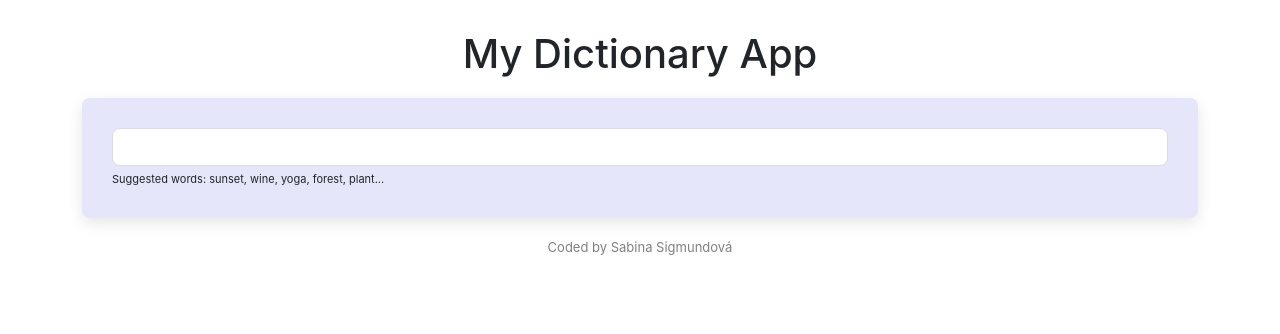
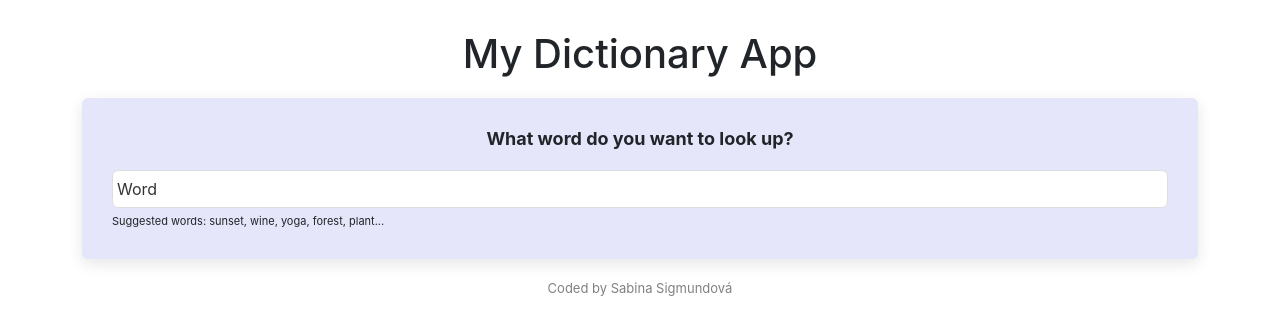
Before and after one commit to SabinaSig/dictionary-project, a React (Create React App) app: page / in a window 1280 px wide. Shown: the top 334 px of the page. Built offline with nearby package versions, Linux system fonts and the light colour scheme; no server answers.

Commit message:
Styling the components (UX)

```diff
--- a/src/Dictionary.css
+++ b/src/Dictionary.css
@@ -1,7 +1,7 @@
 .Dictionary section {
   background: lavender;
   padding: 30px;
-  border-radius: 8px;
+  border-radius: 6px;
   box-shadow: 0 5px 15px rgba(0, 0, 0, 0.1);
   margin: 20px 0;
 }
@@ -10,7 +10,7 @@
   width: 100%;
   padding: 6px 4px;
   border: 1px solid #ddd;
-  border-radius: 8px;
+  border-radius: 6px;
   color: #333;
 }
 
@@ -18,3 +18,9 @@
   font-size: 11px;
   margin-top: 5px;
 }
+
+.Dictionary h1 {
+  font-size: 18px;
+  font-weight: bold;
+  margin-bottom: 20px;
+}
--- a/src/Dictionary.js
+++ b/src/Dictionary.js
@@ -42,8 +42,9 @@
     return (
         <div className="Dictionary">
             <section>
+            <h1> What word do you want to look up? </h1>
         <form onSubmit={handleSubmit} >
-            <input type="search" onChange={handleKeywordChange} />
+            <input type="search" onChange={handleKeywordChange} defaultValue={props.defaultKeyword} />
         </form>
         <div className="hint">
             Suggested words: sunset, wine, yoga, forest, plant...
--- /dev/null
+++ b/src/Meaning.css
@@ -0,0 +1,11 @@
+.Meaning h3 {
+  font-size: 24px;
+  line-height: 1.5;
+  font-weight: bold;
+}
+
+.Meaning .example {
+  color: #70757a;
+  font-style: italic;
+  margin-top: 10px;
+}
--- a/src/Meaning.js
+++ b/src/Meaning.js
@@ -1,5 +1,6 @@
 import React from "react";
 import Synonyms from "./Synonyms";
+import "./Meaning.css";
 
 export default function Meaning (props){
     return (
@@ -8,18 +9,18 @@
         {props.meaning.definitions.map(function(definition, index) {
             return(
                 <div key={index}>
-                    <p>
-                    <strong>Definition:</strong>
-                    <br></br>
+
+                    <div className="definition">
                      {definition.definition}
-                     <br />
-                     <strong>Example: </strong>
-                     <br></br>
-                     <em>{definition.example}</em>
-                     <br />
+
+                     </div>
+                    <div className="example">
+                     {definition.example}
+
+                     </div>
                      <Synonyms synonyms={definition.synonyms}/>
 
-                    </p>
+
                 </div>
             )
         })}
--- /dev/null
+++ b/src/Synonyms.css
@@ -0,0 +1,11 @@
+.Synonyms {
+  margin: 20px 0 0;
+  padding: 0;
+}
+
+.Synonyms li {
+  font-size: 13px;
+  display: inline-block;
+  padding-right: 10px;
+  line-height: 1;
+}
--- a/src/Synonyms.js
+++ b/src/Synonyms.js
@@ -1,4 +1,5 @@
 import React from "react";
+import "./Synonyms.css";
 
 export default function Synonyms(props) {
     if (props.synonyms) {
```
